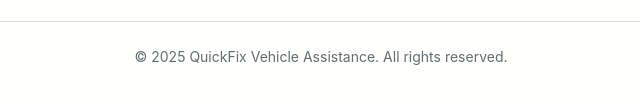
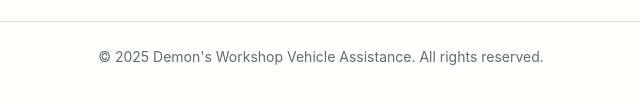
Before and after one commit to Demongs06/vbms, a website built with Vite: page index.html in a window 1280 px wide. Shown: the part 1858-1961 px from the top of the page, 319-959 px from the left. Built offline with nearby package versions, Linux system fonts and the light colour scheme; a web font is replaced by a local one.

Commit message:
Update index.html

```diff
--- a/index.html
+++ b/index.html
@@ -146,7 +146,7 @@
                         </div>
                     </div>
                     <div class="footer-bottom">
-                        <p>&copy; 2025 QuickFix Vehicle Assistance. All rights reserved.</p>
+                        <p>&copy; 2025 Demon's Workshop Vehicle Assistance. All rights reserved.</p>
                     </div>
                 </div>
             </footer>
```
